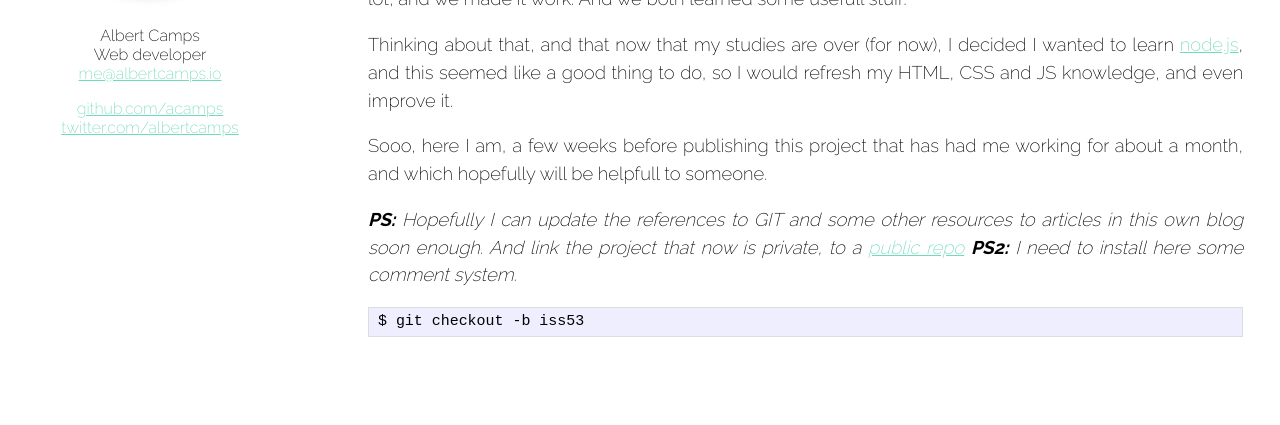
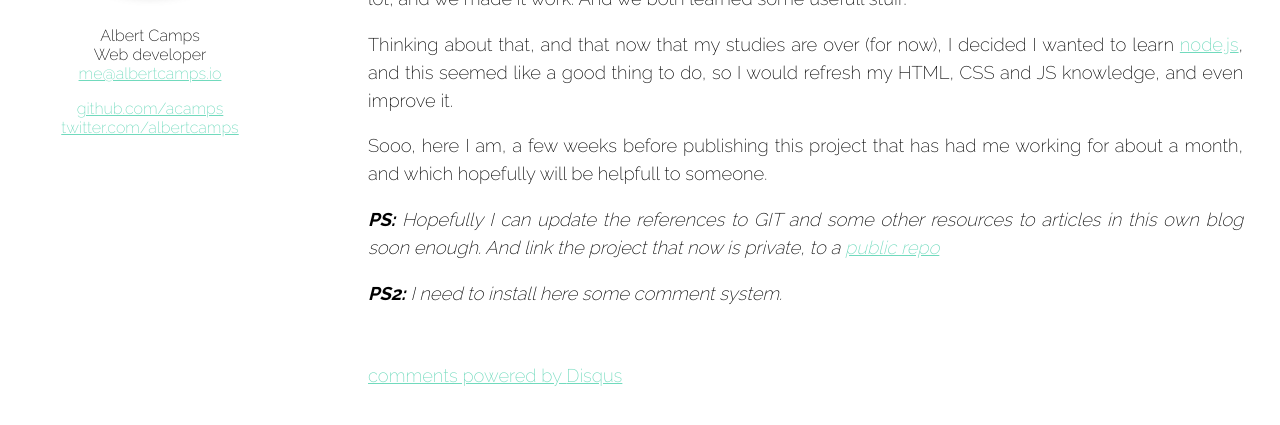
Before and after one commit to lapd-c/acamps.github.io, a Jekyll site: the page built from _posts/2013-09-23-Developing-my-first-open-source-project.markdown, in a window 1280 px wide, cut to the strip 315-955 px from the top of the page. Shown: the top 425 px of the strip. Built offline with Jekyll 4.4.1, drawn with Linux system fonts in a browser that asks for light colours; Markdown is read by kramdown in place of the engine named in the settings; comment, search, counter and statistics services are not loaded.

Commit message:
Added comment system

````diff
--- a/_drafts/learning-git.markdown
+++ b/_drafts/learning-git.markdown
@@ -7,7 +7,7 @@
 
 Again and again I try to remember some basic uses of git, like creating a branch, and changing to it. So creating this cheatsheet should help me, and only me, because out there you can find awesome tutorials like [this one][git-book].
 
-```git
+```
 $ git checkout -b iss53
 ```
 
--- a/_layouts/post.html
+++ b/_layouts/post.html
@@ -7,3 +7,17 @@
 <div class="post">
 {{ content }}
 </div>
+<div id="disqus_thread"></div>
+    <script type="text/javascript">
+        /* * * CONFIGURATION VARIABLES: EDIT BEFORE PASTING INTO YOUR WEBPAGE * * */
+        var disqus_shortname = 'albertcamps'; // required: replace example with your forum shortname
+
+        /* * * DON'T EDIT BELOW THIS LINE * * */
+        (function() {
+            var dsq = document.createElement('script'); dsq.type = 'text/javascript'; dsq.async = true;
+            dsq.src = '//' + disqus_shortname + '.disqus.com/embed.js';
+            (document.getElementsByTagName('head')[0] || document.getElementsByTagName('body')[0]).appendChild(dsq);
+        })();
+    </script>
+    <noscript>Please enable JavaScript to view the <a href="http://disqus.com/?ref_noscript">comments powered by Disqus.</a></noscript>
+    <a href="http://disqus.com" class="dsq-brlink">comments powered by <span class="logo-disqus">Disqus</span></a>
--- a/_posts/2013-09-23-Developing-my-first-open-source-project.markdown
+++ b/_posts/2013-09-23-Developing-my-first-open-source-project.markdown
@@ -12,11 +12,9 @@
 Sooo, here I am, a few weeks before publishing this project that has had me working for about a month, and which hopefully will be helpfull to someone.
 
 _**PS:** Hopefully I can update the references to GIT and some other resources to articles in this own blog soon enough. And link the project that now is private, to a [public repo][acamps-gh]_
+
 _**PS2:** I need to install here some comment system._
 
-```git
-$ git checkout -b iss53
-```
 
 
 [acamps-gh]: https://github.com/acamps
--- a/css/main.css
+++ b/css/main.css
@@ -163,6 +163,10 @@
   background-color: #333;
 }
 
+.post {
+  padding-bottom: 2em;
+}
+
 /* Customized stuff */
 #sidebar {
   float:left;
````
